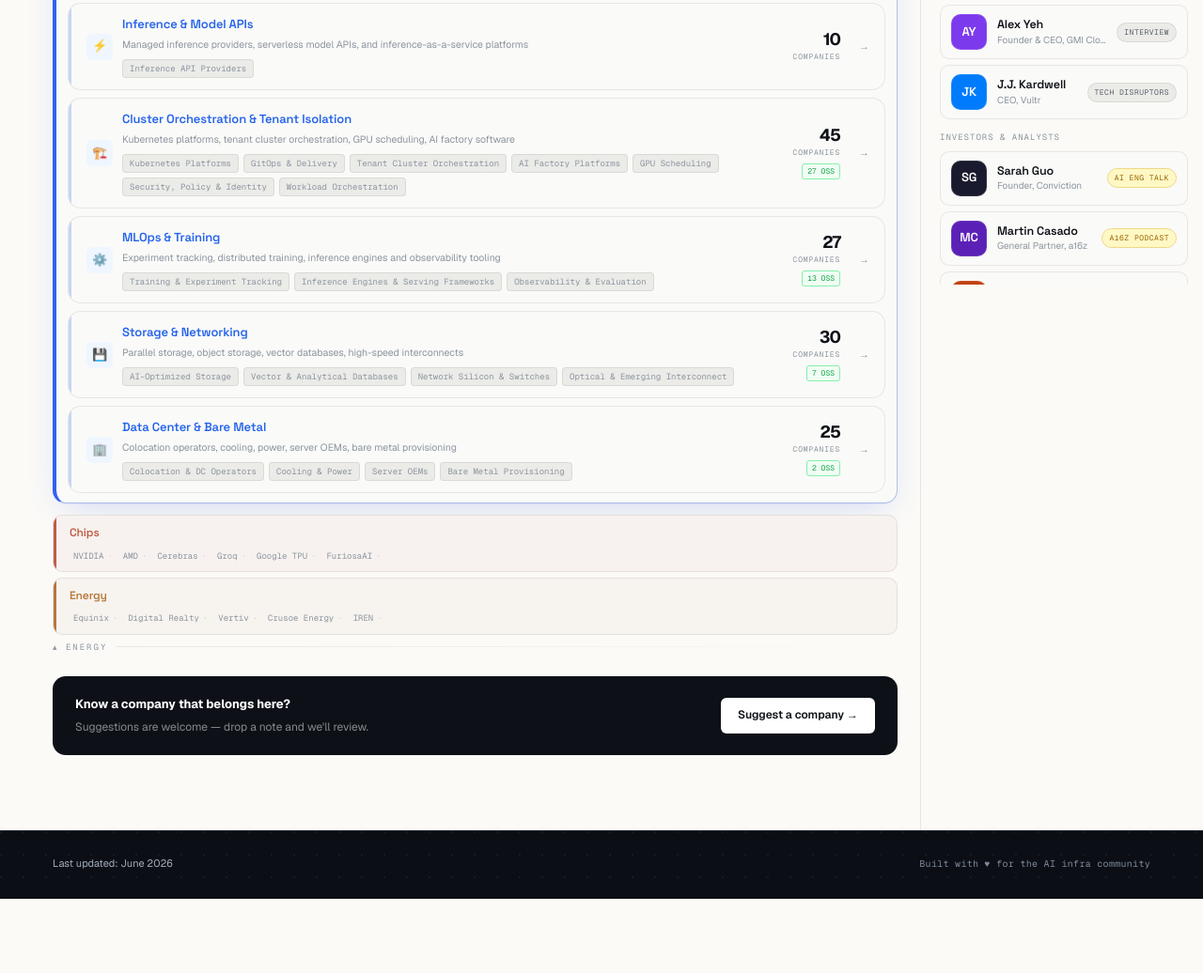
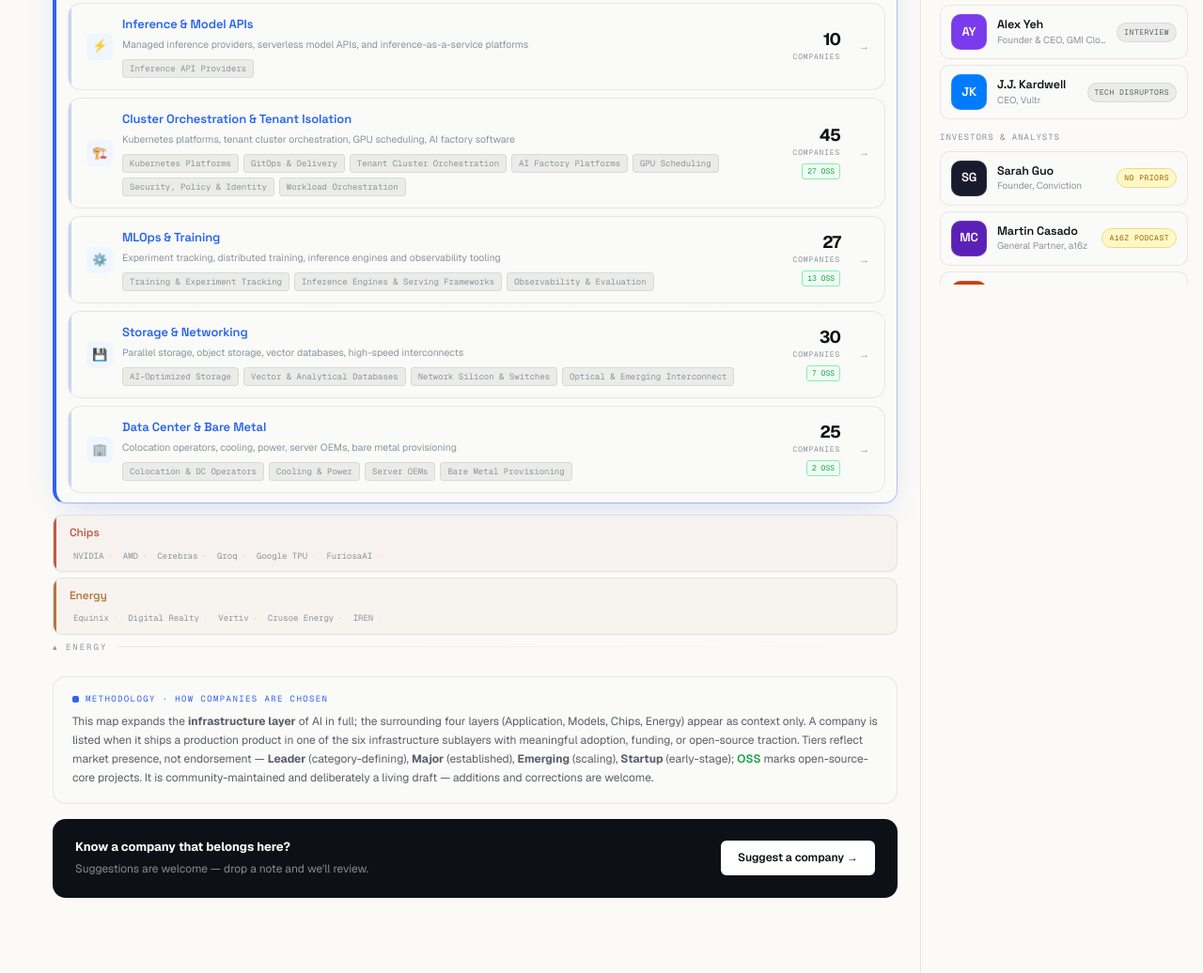
Before and after one commit to rahulpatwardhan09/ai-infra-Ecosystem, a plain HTML site: page index.html in a window 1280 px wide. Shown: the part 894-1930 px from the top of the page at 94% size. Before the commit the page ends 1851 px from the top, so only its background shows below. Drawn offline with nearby package versions, Linux system fonts and the light colour scheme.

Commit message:
Update index.html

```diff
--- a/index.html
+++ b/index.html
@@ -6,9 +6,15 @@
 <title>The AI Infra Ecosystem Map</title>
 <meta name="description" content="A community-maintained map of the AI infrastructure ecosystem across Jensen Huang's five-layer cake, with a deep dive into the infrastructure layer.">
 <meta property="og:title" content="The AI Infra Ecosystem Map">
-<meta property="og:description" content="200+ companies. Infrastructure expanded in full. Community maintained, June 2026.">
+<meta property="og:description" content="214 companies. Infrastructure expanded in full. Community maintained, June 2026.">
 <meta property="og:type" content="website">
+<!-- On publish: set og:url, and make og:image / twitter:image ABSOLUTE URLs (e.g. https://yourdomain.com/og-image.png). Social scrapers require absolute paths. og-image.png ships alongside index.html. -->
+<meta property="og:image" content="og-image.png">
+<meta property="og:image:width" content="1200">
+<meta property="og:image:height" content="630">
+<meta property="og:image:alt" content="The AI Infra Ecosystem — 214 companies across the five-layer cake, infrastructure expanded in full.">
 <meta name="twitter:card" content="summary_large_image">
+<meta name="twitter:image" content="og-image.png">
 <link rel="preconnect" href="https://fonts.googleapis.com">
 <link href="https://fonts.googleapis.com/css2?family=Space+Grotesk:wght@400;500;600;700&family=Geist:wght@300;400;500;600;700;800&family=Geist+Mono:wght@400;500&display=swap" rel="stylesheet">
 <style>
@@ -828,7 +834,12 @@
   <div id="map"></div>
   <div class="rail bottom"><span class="rail-label">▴ Energy</span><div class="rail-line"></div></div>
 
-  <div style="margin-top:24px;background:var(--ink);border:none;border-radius:var(--r-xl);padding:20px 24px;display:flex;align-items:center;justify-content:space-between;gap:20px;flex-wrap:wrap">
+  <div style="margin-top:24px;border:1px solid var(--border);border-radius:var(--r-xl);background:var(--surface);padding:16px 20px">
+    <div style="font-family:var(--mono);font-size:9px;text-transform:uppercase;letter-spacing:1.4px;color:var(--L-infra);margin-bottom:8px;display:flex;align-items:center;gap:7px"><span style="width:7px;height:7px;border-radius:2px;background:var(--L-infra)"></span>Methodology · how companies are chosen</div>
+    <p style="font-size:12px;color:var(--ink-3);line-height:1.65;margin:0;max-width:900px">This map expands the <strong>infrastructure layer</strong> of AI in full; the surrounding four layers (Application, Models, Chips, Energy) appear as context only. A company is listed when it ships a production product in one of the six infrastructure sublayers with meaningful adoption, funding, or open-source traction. Tiers reflect market presence, not endorsement — <strong>Leader</strong> (category-defining), <strong>Major</strong> (established), <strong>Emerging</strong> (scaling), <strong>Startup</strong> (early-stage); <span style="color:var(--green);font-weight:600">OSS</span> marks open-source-core projects. It is community-maintained and deliberately a living draft — additions and corrections are welcome.</p>
+  </div>
+
+  <div style="margin-top:16px;background:var(--ink);border:none;border-radius:var(--r-xl);padding:20px 24px;display:flex;align-items:center;justify-content:space-between;gap:20px;flex-wrap:wrap">
     <div>
       <div style="font-size:13px;font-weight:700;color:#fff;margin-bottom:4px">Know a company that belongs here?</div>
       <p style="font-size:12px;color:rgba(255,255,255,.5);line-height:1.6;margin:0">Suggestions are welcome — drop a note and we'll review.</p>
@@ -2039,7 +2050,7 @@
 ];
 
 const INVESTORS = [
-  { name:'Sarah Guo',     role:'Founder, Conviction',   tag:'AI Eng Talk',   color:'#1A1A2E', url:'https://www.youtube.com/watch?v=3MZS5gNElZM' },
+  { name:'Sarah Guo',     role:'Founder, Conviction',   tag:'No Priors',     color:'#1A1A2E', url:'https://www.youtube.com/@NoPriorsPodcast' },
   { name:'Martin Casado', role:'General Partner, a16z',  tag:'a16z Podcast',  color:'#5B21B6', url:'https://a16z.com/podcast/where-value-will-accrue-in-ai-martin-casado-sarah-wang/' },
   { name:'Dylan Patel',   role:'Founder, SemiAnalysis',  tag:'Dwarkesh Pod',  color:'#C2410C', url:'https://www.dwarkesh.com/p/dylan-patel' },
   { name:'Neil Tiwari',   role:'Managing Director, Magnetar Capital', tag:'No Priors', color:'#13294B', url:'https://www.youtube.com/watch?v=WSxVh5WvWZ4' },
```
